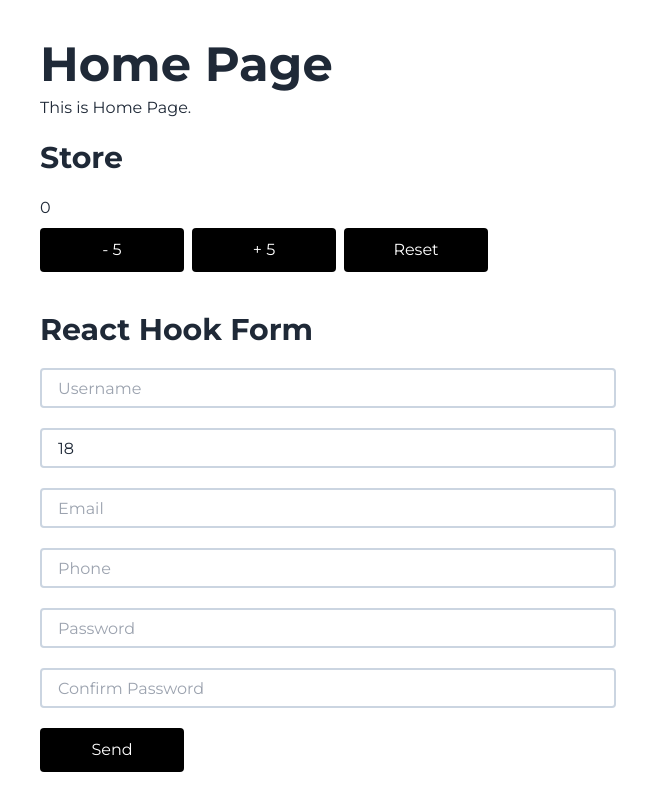
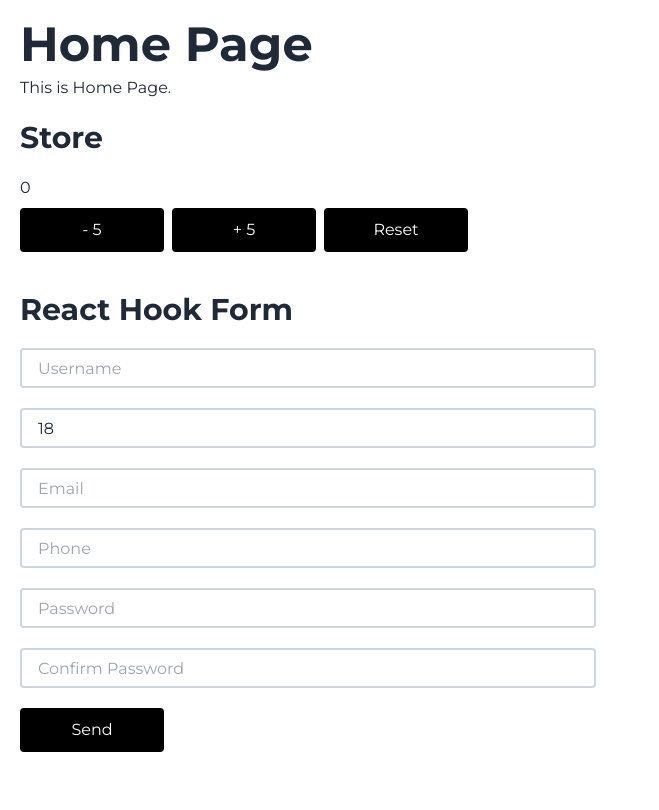
Before and after one commit to dimarogkov/react-template, a React (Create React App) app: page / in a window 1280 px wide. Shown: the whole page, without its empty margins (0-659 px from the left). Built offline with nearby package versions, Linux system fonts and the light colour scheme.

Commit message:
some fix

```diff
--- a/src/App.tsx
+++ b/src/App.tsx
@@ -2,7 +2,7 @@ import { Outlet } from 'react-router-dom';
 
 export const App = () => {
     return (
-        <main className='relative w-full max-w-[1440px] p-[24px] md:p-[40px] m-auto'>
+        <main className='relative w-full max-w-screen-2xl p-6 md:p-5 m-auto'>
             <Outlet />
         </main>
     );
```
